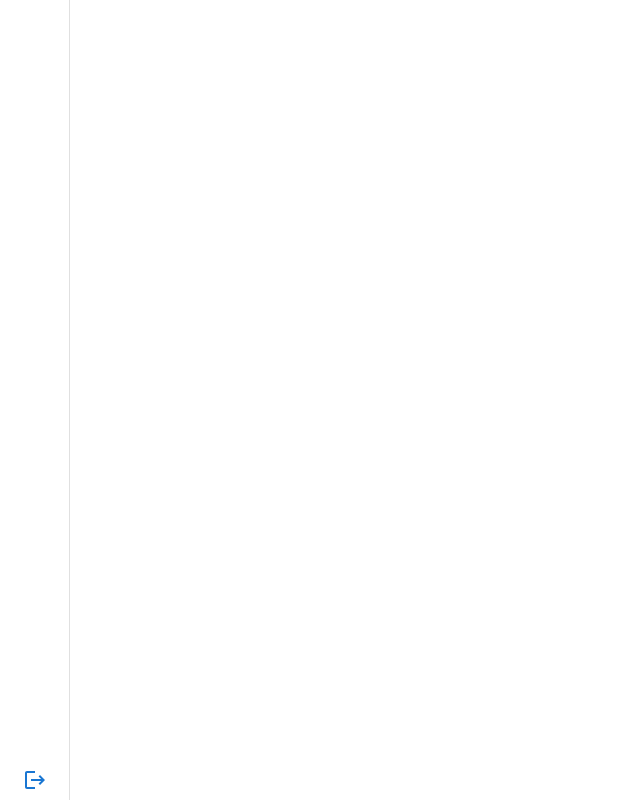
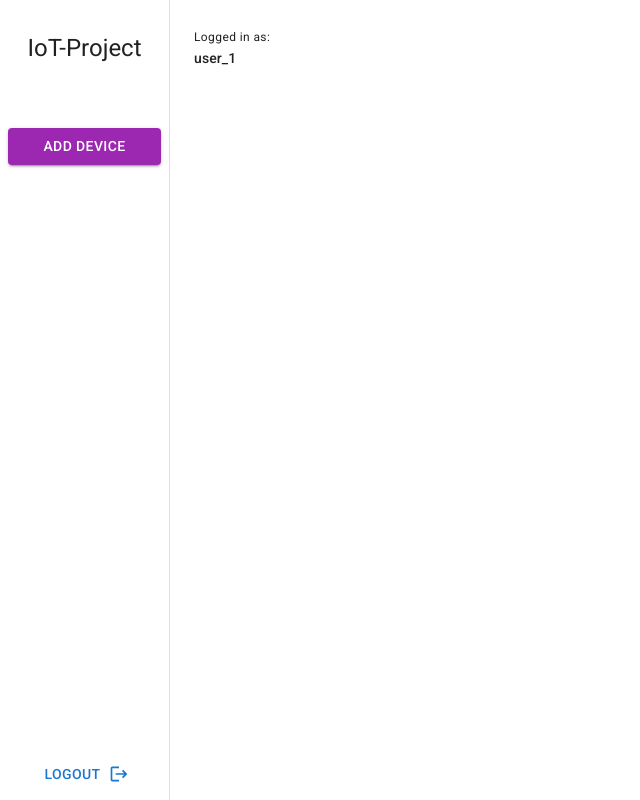
Before and after one commit to TusharYaar/IoT-Project, a React (Create React App) app: page / in a window 1280 px wide. Shown: the whole page, without its empty margins (0-640 px from the left). Built offline with nearby package versions, Linux system fonts and the light colour scheme; no server answers; the database is empty; sample sign-in values are in the browser's storage.

Commit message:
Add Device layout done
Context update
Dashboard updates

```diff
--- /dev/null
+++ b/src/Components/AddDevice.js
@@ -0,0 +1,91 @@
+import { useState } from "react";
+import Box from "@mui/material/Box";
+import Typography from "@mui/material/Typography";
+import Modal from "@mui/material/Modal";
+
+import Button from "@mui/material/Button";
+
+import AddDeviceForm from "./AddDeviceForm";
+import ShowDeviceDetails from "./ShowDeviceDetails";
+
+const style = {
+  position: "absolute",
+  top: "50%",
+  left: "50%",
+  transform: "translate(-50%, -50%)",
+  width: 400,
+  bgcolor: "background.paper",
+  border: "2px solid #000",
+  boxShadow: 24,
+  p: 3,
+};
+
+const AddDevice = ({ open, handleCloseModel }) => {
+  const [details, setDetails] = useState({
+    readAPIKey: "1LFJHJ3CX6JSKDFE",
+    writeAPIKey: "1LFJHJ3CX6JSKDFE",
+    channelId: "1575704",
+  });
+  const [status, setStatus] = useState("check");
+  const [isLoading, setIsLoading] = useState(false);
+
+  const handleChange = (e) => {
+    setDetails({ ...details, [e.target.name]: e.target.value });
+  };
+  const handleButtonClick = async () => {
+    try {
+      setStatus("checking");
+      setIsLoading(true);
+      const response = await fetch(
+        `https://api.thingspeak.com/channels/${details.channelId}/feeds.json?api_key=${details.readAPIKey}`
+      );
+      const { channel } = await response.json();
+      console.log(channel);
+      if (channel.id) {
+        delete channel.id;
+        delete channel.updated_at;
+        delete channel.last_entry_id;
+        setDetails({ ...channel, ...details });
+        setStatus("add device");
+      }
+    } catch (error) {
+      setStatus("error");
+    } finally {
+      setIsLoading(false);
+    }
+  };
+
+  return (
+    <Modal
+      open={open}
+      onClose={handleCloseModel}
+      aria-labelledby="modal-modal-title"
+      aria-describedby="modal-modal-description">
+      <Box sx={style}>
+        <Typography id="modal-modal-title" variant="h6" component="h2">
+          Add A device
+        </Typography>
+        <Typography id="modal-modal-description" sx={{ mt: 2 }}>
+          You can add a device by adding its name, channelId and keys.
+        </Typography>
+        {status !== "add device" ? (
+          <AddDeviceForm details={details} handleChange={handleChange} isLoading={isLoading} />
+        ) : (
+          <ShowDeviceDetails details={details} />
+        )}
+        <Button
+          sx={{ mt: 2 }}
+          color="secondary"
+          variant="contained"
+          aria-label="Add Device"
+          fullWidth
+          disabled={isLoading}
+          onClick={handleButtonClick}>
+          {status}
+        </Button>
+      </Box>
+    </Modal>
+  );
+};
+
+export default AddDevice;
--- /dev/null
+++ b/src/Components/AddDeviceForm.js
@@ -0,0 +1,45 @@
+import Box from "@mui/material/Box";
+
+import TextField from "@mui/material/TextField";
+
+const AddDeviceForm = ({ details, handleChange, isLoading }) => {
+  return (
+    <Box sx={{ mt: 2 }}>
+      <TextField
+        sx={{ mt: 2 }}
+        id="device-channelId"
+        name="channelId"
+        label="channel Id"
+        variant="filled"
+        fullWidth
+        value={details.channelId}
+        disabled={isLoading}
+        onChange={handleChange}
+      />
+      <TextField
+        sx={{ mt: 2 }}
+        id="device-readAPIKey"
+        name="readAPIKey"
+        label="Read API Key"
+        variant="filled"
+        fullWidth
+        disabled={isLoading}
+        value={details.readAPIKey}
+        onChange={handleChange}
+      />
+      <TextField
+        sx={{ mt: 2 }}
+        id="device-writeAPIKey"
+        name="writeAPIKey"
+        label="Write API Key"
+        variant="filled"
+        fullWidth
+        value={details.writeAPIKey}
+        disabled={isLoading}
+        onChange={handleChange}
+      />
+    </Box>
+  );
+};
+
+export default AddDeviceForm;
--- /dev/null
+++ b/src/Components/ShowDeviceDetails.js
@@ -0,0 +1,20 @@
+import Box from "@mui/material/Box";
+
+import Typography from "@mui/material/Typography";
+
+const ShowDeviceDetails = ({ details }) => {
+  return (
+    <Box sx={{ mt: 2 }}>
+      {Object.keys(details).map((key, index) => {
+        console.log(key, index, details[key]);
+        return (
+          <Typography key={index}>
+            {key}: {details[key]}
+          </Typography>
+        );
+      })}
+    </Box>
+  );
+};
+
+export default ShowDeviceDetails;
--- a/src/Components/Sidebar.js
+++ b/src/Components/Sidebar.js
@@ -9,48 +9,57 @@ import Toolbar from "@mui/material/Toolbar";
 // import ListItemIcon from "@mui/material/ListItemIcon";
 // import ListItemText from "@mui/material/ListItemText";
 // import InboxIcon from "@mui/icons-material/MoveToInbox";
-// import MailIcon from "@mui/icons-material/Mail";
-import IconButton from "@mui/material/IconButton";
+// import MailIcon from "@mui/icons-material/Mail"
+import Typography from "@mui/material/Typography";
+import Button from "@mui/material/Button";
 import LogoutIcon from "@mui/icons-material/Logout";
 
 import { useAuth } from "../Context/MyContext";
 
-const Sidebar = () => {
+const Sidebar = ({ handleOpenModel }) => {
   const { logOut } = useAuth();
   return (
     <Drawer
       sx={{
-        width: 70,
+        width: 170,
         flexShrink: 0,
+
         "& .MuiDrawer-paper": {
-          width: 70,
+          width: 170,
+          p: 1,
           boxSizing: "border-box",
         },
       }}
       variant="permanent"
-      anchor="left"
-    >
+      anchor="left">
+      <Box sx={{ bgcolor: "background.default", pt: 3 }}>
+        <Typography variant="h5" align="center">
+          IoT-Project
+        </Typography>
+      </Box>
+      <CssBaseline />
       <Toolbar />
-      <CssBaseline />
       <Box
         sx={{
           display: "flex",
           flexGrow: 1,
           flexDirection: "column",
           alignItems: "center",
-        }}
-      >
+        }}>
+        <Button color="secondary" variant="contained" aria-label="Add Device" fullWidth onClick={handleOpenModel}>
+          Add Device
+        </Button>
         <Box
           sx={{
             display: "flex",
             flexGrow: 1,
             flexDirection: "column",
             alignItems: "center",
-          }}
-        ></Box>
-        <IconButton color="primary" aria-label="Logout user" onClick={logOut}>
-          <LogoutIcon />
-        </IconButton>
+          }}></Box>
+
+        <Button color="primary" aria-label="Logout user" fullWidth onClick={logOut} endIcon={<LogoutIcon />}>
+          Logout
+        </Button>
       </Box>
     </Drawer>
   );
--- a/src/Context/MyContext.js
+++ b/src/Context/MyContext.js
@@ -19,6 +19,7 @@ export function AuthProvider({ children }) {
   const [currentUser, setCurrentUser] = useState({
     uid: null,
     initialized: false,
+    projects: [],
   });
   const googleProvider = new GoogleAuthProvider();
 
@@ -34,11 +35,7 @@ export function AuthProvider({ children }) {
 
   const loginWithEmail = async (email, password) => {
     try {
-      const userCred = await signInWithEmailAndPassword(
-        firebaseAuth,
-        email,
-        password
-      );
+      const userCred = await signInWithEmailAndPassword(firebaseAuth, email, password);
       setCurrentUser({ ...userCred.user, initialized: true });
       return userCred.user;
     } catch (error) {
@@ -54,9 +51,6 @@ export function AuthProvider({ children }) {
       throw new Error(error);
     }
   };
-  // const signupWithEmail = (email, password) => {
-  //   return auth.createUserWithEmailAndPassword(email, password)
-  // }
   const signInWithGoogle = async () => {
     try {
       const result = await signInWithPopup(firebaseAuth, googleProvider);
--- a/src/Pages/Dashboard.js
+++ b/src/Pages/Dashboard.js
@@ -1,16 +1,54 @@
+import { useState, useEffect, useCallback } from "react";
 import Box from "@mui/material/Box";
 import CssBaseline from "@mui/material/CssBaseline";
 
+import Typography from "@mui/material/Typography";
 import Sidebar from "../Components/Sidebar";
+
+import { collection, query, where, getDocs } from "firebase/firestore";
+import { firebaseDB } from "../firebase";
+
+import { useAuth } from "../Context/MyContext";
+
+import AddDevice from "../Components/AddDevice";
+
 const Dashboard = () => {
+  const { currentUser } = useAuth();
+  const [openModal, setOpenModal] = useState(false);
+
+  const handleOpenModel = () => {
+    setOpenModal(true);
+  };
+  const handleCloseModel = () => {
+    setOpenModal(false);
+  };
+
+  const getProjects = useCallback(async () => {
+    if (currentUser.uid) {
+      const q = query(collection(firebaseDB, "projects"), where("createdBy", "==", currentUser.uid));
+      const projects = await getDocs(q);
+      console.log(projects);
+    }
+  }, [currentUser.uid]);
+
+  useEffect(() => {
+    if (currentUser.uid) {
+      getProjects();
+    }
+  }, [currentUser, getProjects]);
+
   return (
     <Box sx={{ display: "flex" }}>
       <CssBaseline />
-      <Sidebar />
-      <Box
-        component="main"
-        sx={{ flexGrow: 1, bgcolor: "background.default", p: 3 }}
-      ></Box>
+      <AddDevice open={openModal} handleCloseModel={handleCloseModel} />
+      <Sidebar handleOpenModel={handleOpenModel} />
+      <Box component="main" sx={{ flexGrow: 1, bgcolor: "background.default", p: 3 }}>
+        <Typography variant="caption" component="span">
+          Logged in as:
+        </Typography>
+
+        <Typography variant="subtitle2">{currentUser.uid}</Typography>
+      </Box>
     </Box>
   );
 };
--- a/src/firebase.js
+++ b/src/firebase.js
@@ -1,6 +1,7 @@
 import { initializeApp } from "firebase/app";
 import { getAuth } from "firebase/auth";
-import "firebase/firestore";
+import { getFirestore } from "firebase/firestore";
+
 const firebaseConfig = {
   apiKey: process.env.REACT_APP_FIREBASE_API_KEY,
   authDomain: process.env.REACT_APP_FIREBASE_AUTH_DOMAIN,
@@ -14,6 +15,4 @@ const firebaseConfig = {
 initializeApp(firebaseConfig);
 
 export const firebaseAuth = getAuth();
-// export const Providers = {
-//   google: new firebase.auth.GoogleAuthProvider(),
-// };
+export const firebaseDB = getFirestore();
```
Also changed, not shown: 1 other file (tests, documents, lock files or other folders).
